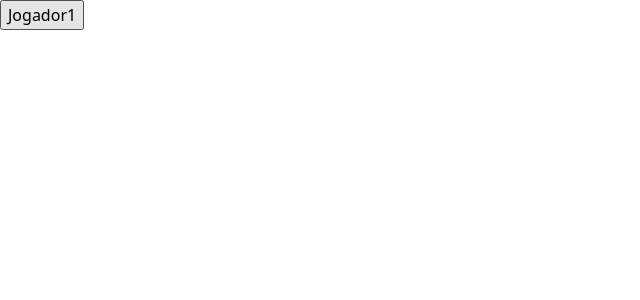
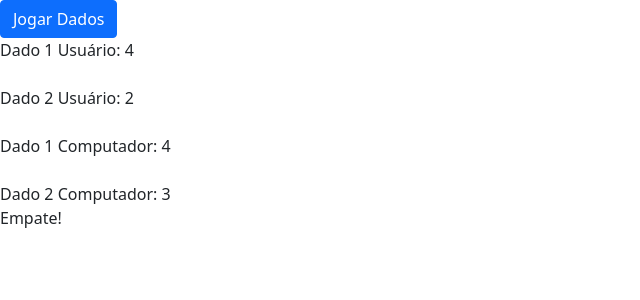
Before and after one commit to wesley28/Lan-amento-de-Dados, a PHP site: page /index.php?jogar=1 in a window 1280 px wide. Shown: the top 300 px of the page, without its empty margins (0-640 px from the left). Run offline with PHP 8.4, Linux system fonts and the light colour scheme.

Commit message:
Inserindo variaveis e a lógica, começando a ajeitar os botões

```diff
--- a/index.php
+++ b/index.php
@@ -17,9 +17,40 @@
 <body>
 
   <div>
+  <a class="btn btn-primary" href="index.php?jogar=1" role="button">Jogar Dados</a>
+
+<?php
+
+if(isset($_GET['jogar'])){
+
+    $dado1Usuario    = rand(1,6);
+    $dado1Computador = rand(1,6);
+    $dado2Usuario    = rand(1,6);
+    $dado2Computador = rand(1,6);
+
+    echo '<br>Dado 1 Usuário:    ' . strval($dado1Usuario)    . '<br>';
+    echo '<br>Dado 2 Usuário:    ' . strval($dado2Usuario)    . '<br>';
+    echo '<br>Dado 1 Computador: ' . strval($dado1Usuario)    . '<br>';
+    echo '<br>Dado 2 Computador: ' . strval($dado2Computador) . '<br>';
+
+    $somaDadoUsuario    = $dado1Usuario    + $dado2Usuario;
+    $somaDadoComputador = $dado2Computador + $dado2Computador;
+      if($somaDadoUsuario > $somaDadoComputador){
+          echo 'Usuário ganhou!';
+        }else{
+          if($somaDadoUsuario < $somaDadoComputador){
+            echo 'Computador ganhou!';
+          }else{
+            echo 'Empate!';
+          }
+        }
+
+      }
+
+    ?>
 
 
-    <input type="button" value="Jogador1" onclick="window.alert(random_element(v));">
+
 
 
 
```
